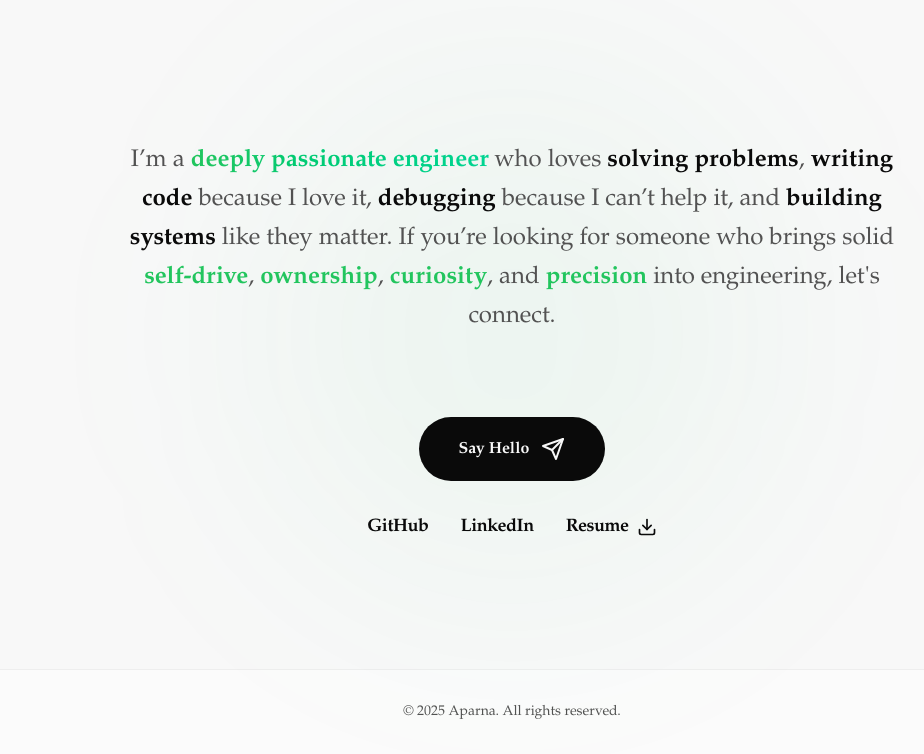
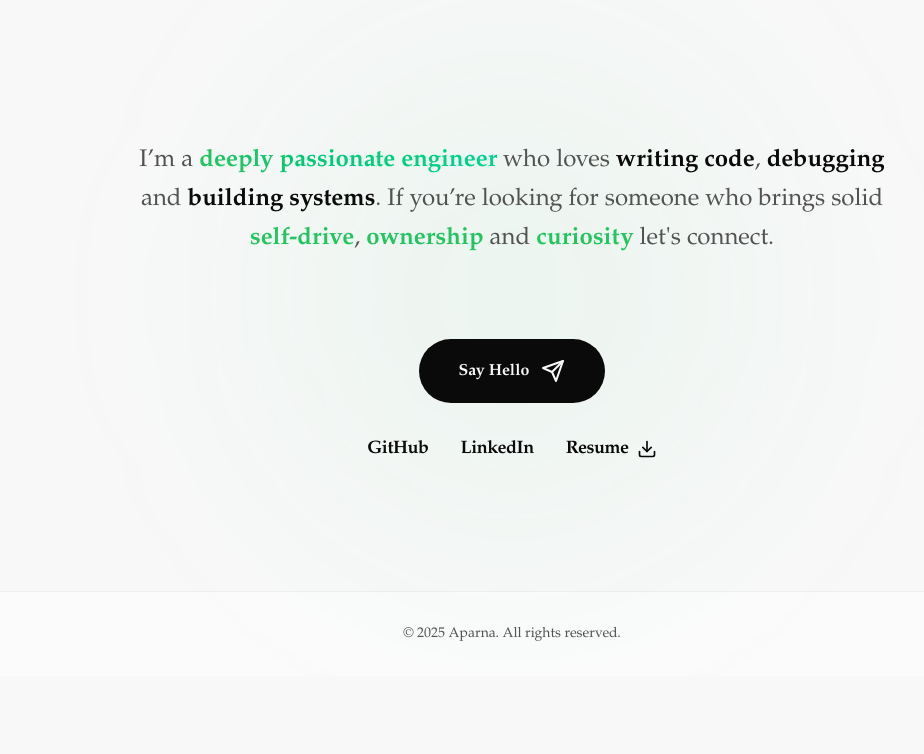
Before and after one commit to aparna2198/portfolio, an Astro site: page / in a window 1280 px wide. Shown: the part 2883-3637 px from the top of the page, without its empty margins (128-1052 px from the left). After the commit the page ends 3559 px from the top, so only its background shows below. Built offline with nearby package versions, Linux system fonts and the light colour scheme; Astro itself is replaced by a stand-in of ours; no server answers.

Commit message:
feat: Add extracted resume text and simplify homepage bio.

```diff
--- a/src/pages/index.astro
+++ b/src/pages/index.astro
@@ -345,18 +345,14 @@ const skillCategories = [
           I’m a <span
             class="text-transparent bg-clip-text bg-gradient-to-r from-accent to-emerald-400 font-bold"
             >deeply passionate engineer</span
-          > who loves <span class="text-primary font-bold"
-            >solving problems</span
-          >, <span class="text-primary font-bold">writing code</span> because I love
-          it, <span class="text-primary font-bold">debugging</span> because I can’t
-          help it, and <span class="text-primary font-bold"
-            >building systems</span
-          > like they matter. If you’re looking for someone who brings solid <span
+          > who loves <span class="text-primary font-bold">writing code</span>,
+          <span class="text-primary font-bold">debugging</span> and <span
+            class="text-primary font-bold">building systems</span
+          >. If you’re looking for someone who brings solid <span
             class="text-accent font-bold">self-drive</span
-          >, <span class="text-accent font-bold">ownership</span>, <span
+          >, <span class="text-accent font-bold">ownership</span> and <span
             class="text-accent font-bold">curiosity</span
-          >, and <span class="text-accent font-bold">precision</span> into engineering,
-          let's connect.
+          > let's connect.
         </p>
       </div>
       <div class="pt-8 flex flex-col items-center gap-8">
```
